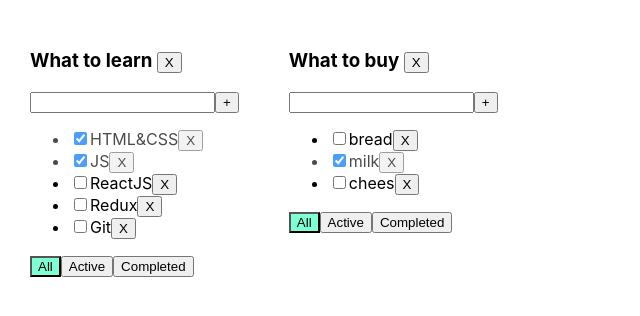
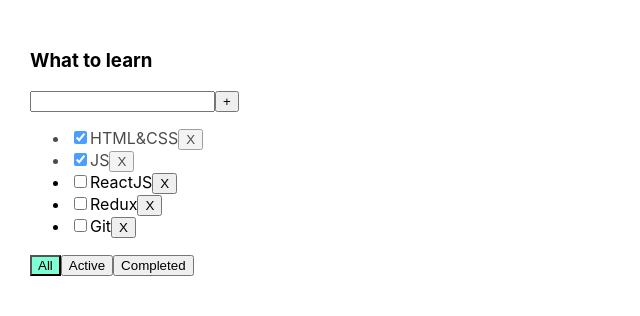
Before and after one commit to MasterTatto/PracticTodoListEveryLastLesson, a React (Create React App) app: page / in a window 1280 px wide. Shown: the top 316 px of the page, without its empty margins (0-640 px from the left). Built offline with nearby package versions, Linux system fonts and the light colour scheme.

Commit message:
start repeat lesson 5

```diff
--- a/src/App.tsx
+++ b/src/App.tsx
@@ -3,120 +3,64 @@ import { v1 } from 'uuid';
 import './App.css';
 import { Todolist } from './Todolist';
 export type filterValue = 'all' | 'active' | 'completed';
-type TodoListType = {
-	id: string;
-	title: string;
-	filter: filterValue;
-};
 function App() {
-	//const [filter, setFilter] = useState<filterValue>('all');
+	const [filter, setFilter] = useState<filterValue>('all');
 	//
-	const todoList_1 = v1();
-	const todoList_2 = v1();
-	//
-	const [todoLists, setTodoLists] = useState<Array<TodoListType>>([
-		{ id: todoList_1, title: 'What to learn', filter: 'all' },
-		{ id: todoList_2, title: 'What to buy', filter: 'all' },
-	]);
-	const [tasks, setTask] = useState({
-		[todoList_1]: [
+	const [tasks, setTask] = useState([
 		{ id: v1(), title: 'HTML&CSS', isDone: true },
 		{ id: v1(), title: 'JS', isDone: true },
 		{ id: v1(), title: 'ReactJS', isDone: false },
 		{ id: v1(), title: 'Redux', isDone: false },
 		{ id: v1(), title: 'Git', isDone: false },
-		],
-		[todoList_2]: [
-			{ id: v1(), title: 'bread', isDone: false },
-			{ id: v1(), title: 'milk', isDone: true },
-			{ id: v1(), title: 'chees', isDone: false },
-		],
-	});
-	// const [tasks, setTask] = useState([
-	// 	{ id: v1(), title: 'HTML&CSS', isDone: true },
-	// 	{ id: v1(), title: 'JS', isDone: true },
-	// 	{ id: v1(), title: 'ReactJS', isDone: false },
-	// 	{ id: v1(), title: 'Redux', isDone: false },
-	// 	{ id: v1(), title: 'Git', isDone: false },
-	// ]);
+	]);
 	//
-	function changeChecked(id: string, bool: boolean, todoID: string) {
-		tasks[todoID] = tasks[todoID].map((t) =>
-			t.id === id ? { ...t, isDone: bool } : t
-		);
-		setTask({ ...tasks });
+	function changeChecked(id:string,bool:boolean) {
+		const newTask = tasks.map((t) => t.id === id ? {...t, isDone:bool} : t)
+		setTask(newTask)
 	}
 	//
-	function addTask(v: string, todoID: string) {
+	function addTask(v: string) {
 		const newTask = { id: v1(), title: v, isDone: false };
-		tasks[todoID] = [newTask, ...tasks[todoID]];
-		setTask({ ...tasks });
+		const newtasks = [newTask,...tasks]
+		setTask(newtasks)
 	}
 	//
-	function addFilterBtn(f: filterValue, todoID: string) {
-		let todo = todoLists.map((tl) => {
-			if (tl.id === todoID) {
-				return { ...tl, filter: f };
-			} else {
-				return tl;
-			}
-		});
-		setTodoLists(todo);
+	function addFilterBtn(f: filterValue) {
+		setFilter(f);
 	}
 	//
-	function windowTask(tl: TodoListType) {
-		if (tl.filter === 'active') {
-			return tasks[tl.id].filter((f) => f.isDone === false);
+	function windowTask() {
+		if (filter === 'active') {
+			return tasks.filter((f) => f.isDone === false);
 		}
-		if (tl.filter === 'completed') {
-			return tasks[tl.id].filter((f) => f.isDone === true);
+		if (filter === 'completed') {
+			return tasks.filter((f) => f.isDone === true);
 		} else {
-			return tasks[tl.id];
+			return tasks;
 		}
 	}
-
 	//
-	function removeTask(idTask: string, todoID: string) {
-		tasks[todoID] = tasks[todoID].filter((f) => {
+	function removeTask(idTask: string) {
+		const newTask = tasks.filter((f) => {
 			if (f.id !== idTask) {
 				return true;
 			} else {
 				return false;
 			}
 		});
-		setTask({ ...tasks });
-	}
-	//
-	function removeTodo(id: string) {
-		let todoRemove = todoLists.filter((f) => {
-			if (f.id !== id) {
-				return true;
-			} else {
-				return false;
-			}
-		});
-		setTodoLists(todoRemove);
-		delete tasks[id];
+		setTask(newTask);
 	}
 	return (
 		<div className='App'>
-			{todoLists.map((tl) => {
-				const filterWindow = windowTask(tl);
-				return (
 			<Todolist
-						key={tl.id}
-						id={tl.id}
-						title={tl.title}
-						tasks={filterWindow}
+				title='What to learn'
+				tasks={windowTask()}
 				removeTask={removeTask}
 				addFilterBtn={addFilterBtn}
 				addTask={addTask}
 				changeChecked={changeChecked}
-						filter={tl.filter}
-						removeTodo={removeTodo}
+				filter={filter}
 			/>
-				);
-			})}
 		</div>
 	);
 }
--- a/src/Todolist.tsx
+++ b/src/Todolist.tsx
@@ -10,27 +10,23 @@ type TaskType = {
 type PropsType = {
 	title: string;
 	tasks: Array<TaskType>;
-	removeTask: (id: string, todoID: string) => void;
-	addFilterBtn: (v: filterValue, todoID: string) => void;
-	addTask: (v: string, todoID: string) => void;
-	changeChecked: (id: string, bool: boolean, todoID: string) => void;
+	removeTask: (id: string) => void;
+	addFilterBtn: (v: filterValue) => void;
+	addTask: (v: string) => void;
+	changeChecked: (id: string, bool: boolean) => void;
 	filter: string;
-	id: string;
-	removeTodo:(id:string) => void
 };
 
 export function Todolist(props: PropsType) {
 	const liItem = props.tasks.map((t) => {
-		const removeTask = () => props.removeTask(t.id, props.id);
+		const removeTask = () => props.removeTask(t.id);
 		//
 		return (
 			<li className={t.isDone ? 'done' : ''}>
 				<input
 					type='checkbox'
 					checked={t.isDone}
-					onChange={(e) =>
-						props.changeChecked(t.id, e.currentTarget.checked, props.id)
-					}
+					onChange={(e) => props.changeChecked(t.id, e.currentTarget.checked)}
 				/>
 				<span>{t.title}</span>
 				<button onClick={removeTask}>X</button>
@@ -51,7 +47,7 @@ export function Todolist(props: PropsType) {
 	//
 	const addValueBtn = () => {
 		if (noSpace) {
-			props.addTask(noSpace, props.id);
+			props.addTask(noSpace);
 			setValue('');
 		} else {
 			setError(true);
@@ -60,7 +56,7 @@ export function Todolist(props: PropsType) {
 	//
 	const addValueEnter = (e: KeyboardEvent<HTMLInputElement>) => {
 		if (e.key === 'Enter' && noSpace) {
-			props.addTask(noSpace, props.id);
+			props.addTask(noSpace);
 			setValue('');
 		} else {
 			setError(true);
@@ -68,9 +64,7 @@ export function Todolist(props: PropsType) {
 	};
 	return (
 		<div>
-			<h3>
-				{props.title} <button onClick={() => props.removeTodo(props.id)}>X</button>{' '}
-			</h3>
+			<h3>{props.title}</h3>
 			<div>
 				<input
 					className={error ? 'error' : ''}
@@ -84,19 +78,19 @@ export function Todolist(props: PropsType) {
 			<div>
 				<button
 					className={props.filter === 'all' ? 'btn' : ''}
-					onClick={() => props.addFilterBtn('all', props.id)}
+					onClick={() => props.addFilterBtn('all')}
 				>
 					All
 				</button>
 				<button
 					className={props.filter === 'active' ? 'btn' : ''}
-					onClick={() => props.addFilterBtn('active', props.id)}
+					onClick={() => props.addFilterBtn('active')}
 				>
 					Active
 				</button>
 				<button
 					className={props.filter === 'completed' ? 'btn' : ''}
-					onClick={() => props.addFilterBtn('completed', props.id)}
+					onClick={() => props.addFilterBtn('completed')}
 				>
 					Completed
 				</button>
```
Also changed, not shown: 1 other file (tests, documents, lock files or other folders). Lines whose indentation alone changed are shown as unchanged.
